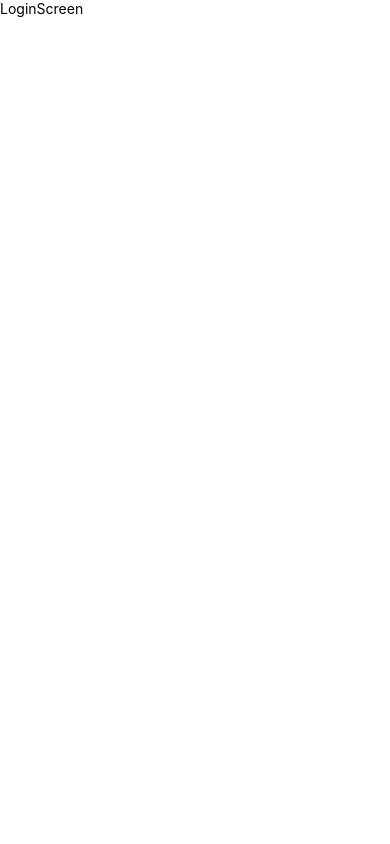
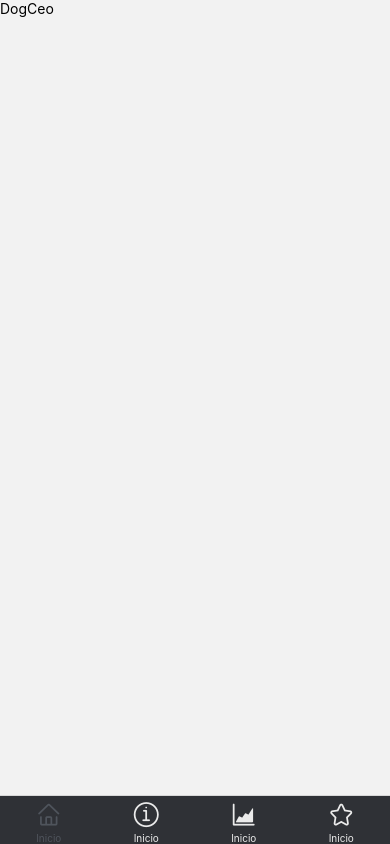
Before and after one commit to Abdiel49/VoltSETest, a React Native app: screen /BOTTOM_TABS_NAVIGATION_STACK in a window 390 px wide. Before the commit this address had no page. Built offline with nearby package versions, Linux system fonts and the light colour scheme.

Commit message:
feature add bottom tabs navigation

```diff
--- a/package.json
+++ b/package.json
@@ -20,7 +20,8 @@
     "react": "18.2.0",
     "react-native": "0.73.4",
     "react-native-safe-area-context": "^4.9.0",
-    "react-native-screens": "^3.29.0"
+    "react-native-screens": "^3.29.0",
+    "react-native-vector-icons": "^10.0.3"
   },
   "devDependencies": {
     "@babel/core": "^7.20.0",
--- /dev/null
+++ b/src/navigation/BottomTabsNavigation.stack.tsx
@@ -0,0 +1,74 @@
+import React from 'react';
+import AntDesignIcon from 'react-native-vector-icons/AntDesign';
+import {createBottomTabNavigator} from '@react-navigation/bottom-tabs';
+
+import DogCeo from '../screens/docApi/DogCeo';
+import NewsPapers from '../screens/chroniclingAmerica/NewsPapers';
+import Journals from '../screens/crossRef/Journals';
+import Tickers from '../screens/wazirx/Tickers';
+
+import {Colors} from '../styles/colors';
+
+export type BottomTabsNavigationParamList = {
+  DOG_API_STACK: undefined;
+  CHRONICLING_AMERICA_STACK: undefined;
+  CROSSREF: undefined;
+  WAZIRC: undefined;
+};
+
+const Tab = createBottomTabNavigator<BottomTabsNavigationParamList>();
+
+const BottomTabsNavigationStack = () => {
+  return (
+    <Tab.Navigator
+      initialRouteName="DOG_API_STACK"
+      screenOptions={({route}) => ({
+        tabBarIcon: ({/*focused,*/ color, size}) => {
+          if (route.name === 'DOG_API_STACK') {
+            return <AntDesignIcon name="home" color={color} size={size} />;
+          }
+          if (route.name === 'CHRONICLING_AMERICA_STACK') {
+            return (
+              <AntDesignIcon name="infocirlceo" color={color} size={size} />
+            );
+          }
+          if (route.name === 'CROSSREF') {
+            return <AntDesignIcon name="areachart" color={color} size={size} />;
+          }
+          if (route.name === 'WAZIRC') {
+            return <AntDesignIcon name="staro" color={color} size={size} />;
+          }
+        },
+        tabBarActiveTintColor: Colors.secundary,
+        tabBarInactiveTintColor: Colors.text,
+        headerShown: false,
+        tabBarHideOnKeyboard: true,
+        tabBarStyle: {
+          backgroundColor: Colors.black_200,
+        },
+      })}>
+      <Tab.Screen
+        name="DOG_API_STACK"
+        component={DogCeo}
+        options={{title: 'Inicio'}}
+      />
+      <Tab.Screen
+        name="CHRONICLING_AMERICA_STACK"
+        component={NewsPapers}
+        options={{title: 'Inicio'}}
+      />
+      <Tab.Screen
+        name="CROSSREF"
+        component={Journals}
+        options={{title: 'Inicio'}}
+      />
+      <Tab.Screen
+        name="WAZIRC"
+        component={Tickers}
+        options={{title: 'Inicio'}}
+      />
+    </Tab.Navigator>
+  );
+};
+
+export default BottomTabsNavigationStack;
--- a/src/navigation/RootNavigation.tsx
+++ b/src/navigation/RootNavigation.tsx
@@ -7,11 +7,13 @@ import {
 } from '@react-navigation/native';
 
 import AuthNavigationStack from './AuthNavigation.stack';
+import BottomTabsNavigationStack, {
+  BottomTabsNavigationParamList,
+} from './BottomTabsNavigation.stack';
 
 export type RootStackParamList = {
   AUTH_NAVIGATION_STACK: NavigatorScreenParams<undefined>;
-  // BOTTOM_TABS_NAVIGATION: NavigatorScreenParams<BottomTabsNavigationParamList>;
-  // QUESTION_TEST_NAVIGATION_STACK: NavigatorScreenParams<QuestionTestStackParamList>;
+  BOTTOM_TABS_NAVIGATION_STACK: NavigatorScreenParams<BottomTabsNavigationParamList>;
 };
 
 const Stack = createNativeStackNavigator<RootStackParamList>();
@@ -27,6 +29,13 @@ const RootNavigation = () => {
             headerShown: false,
           }}
         />
+        <Stack.Screen
+          name={'BOTTOM_TABS_NAVIGATION_STACK'}
+          component={BottomTabsNavigationStack}
+          options={{
+            headerShown: false,
+          }}
+        />
       </Stack.Navigator>
     </NavigationContainer>
   );
--- a/src/screens/auth/Login.screen.tsx
+++ b/src/screens/auth/Login.screen.tsx
@@ -1,12 +1,37 @@
-import {View, Text, SafeAreaView, StyleSheet} from 'react-native';
 import React from 'react';
+import {
+  View,
+  Text,
+  SafeAreaView,
+  StyleSheet,
+  TouchableOpacity,
+} from 'react-native';
+import {CompositeScreenProps} from '@react-navigation/native';
+import {NativeStackScreenProps} from '@react-navigation/native-stack';
+
+import {RootStackParamList} from '../../navigation/RootNavigation';
+import {AuthStackParamList} from '../../navigation/AuthNavigation.stack';
+
 import {Colors} from '../../styles/colors';
 
-const LoginScreen = () => {
+type LoginScreenProps = CompositeScreenProps<
+  NativeStackScreenProps<AuthStackParamList, 'LOGIN_SCREEN'>,
+  NativeStackScreenProps<RootStackParamList>
+>;
+const LoginScreen = (props: LoginScreenProps) => {
+  const hanldeLoginBtn = () => {
+    props.navigation.navigate('BOTTOM_TABS_NAVIGATION_STACK', {
+      screen: 'DOG_API_STACK',
+    });
+  };
+
   return (
     <SafeAreaView style={styles.safeArea}>
       <View style={styles.main}>
         <Text style={styles.text}>LoginScreen</Text>
+        <TouchableOpacity style={styles.loginBtn} onPress={hanldeLoginBtn}>
+          <Text style={styles.text}>Login</Text>
+        </TouchableOpacity>
       </View>
     </SafeAreaView>
   );
@@ -26,4 +51,7 @@ const styles = StyleSheet.create({
   text: {
     color: Colors.black,
   },
+  loginBtn: {
+    backgroundColor: Colors.blue,
+  },
 });
--- /dev/null
+++ b/src/screens/chroniclingAmerica/NewsPapers.tsx
@@ -0,0 +1,12 @@
+import {View, Text} from 'react-native';
+import React from 'react';
+
+const NewsPapers = () => {
+  return (
+    <View>
+      <Text>NewsPapers</Text>
+    </View>
+  );
+};
+
+export default NewsPapers;
--- /dev/null
+++ b/src/screens/crossRef/Journals.tsx
@@ -0,0 +1,12 @@
+import {View, Text} from 'react-native';
+import React from 'react';
+
+const Journals = () => {
+  return (
+    <View>
+      <Text>Journals</Text>
+    </View>
+  );
+};
+
+export default Journals;
--- /dev/null
+++ b/src/screens/docApi/DogCeo.tsx
@@ -0,0 +1,12 @@
+import {Text, View} from 'react-native';
+import React from 'react';
+
+const DogCeo = () => {
+  return (
+    <View>
+      <Text>DogCeo</Text>
+    </View>
+  );
+};
+
+export default DogCeo;
--- /dev/null
+++ b/src/screens/wazirx/Tickers.tsx
@@ -0,0 +1,12 @@
+import {View, Text} from 'react-native';
+import React from 'react';
+
+const Tickers = () => {
+  return (
+    <View>
+      <Text>Tickers</Text>
+    </View>
+  );
+};
+
+export default Tickers;
```
Also changed, not shown: 3 other files (tests, documents, lock files or other folders).
